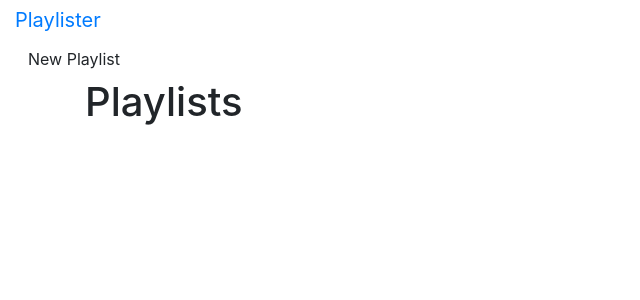
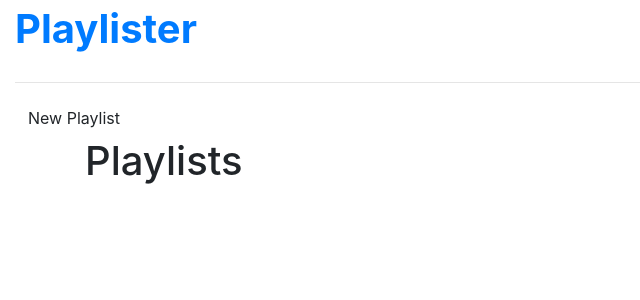
Before and after one commit to prathmesh-jagtap/Flask-Playlister-App, a Flask app: page / in a window 1280 px wide. Shown: the top 300 px of the page, without its empty margins (0-640 px from the left). Run offline with Flask 2, Linux system fonts and the light colour scheme; data that the repository does not hold is empty; some libraries are stand-ins or nearby versions.

Commit message:
Added vanilla bootstrap

```diff
--- a/templates/partials/navbar.html
+++ b/templates/partials/navbar.html
@@ -4,11 +4,12 @@
     <div class='container-fluid'>
         <div class='navbar-header'>
             <a class='navbar-brand' href='/'>
-                Playlister
+                <h1><strong>Playlister</strong></h1>
             </a>
         </div>
+        <hr>
         <div class='pull-right'>
-            <a href='/playlists/new' class='btn btn-default navbar-btn'>New Playlist</a>
+            <strong><a href='/playlists/new' class='btn btn-default navbar-btn'>New Playlist</a></strong>
         </div>
     </div>
 </nav>
```
